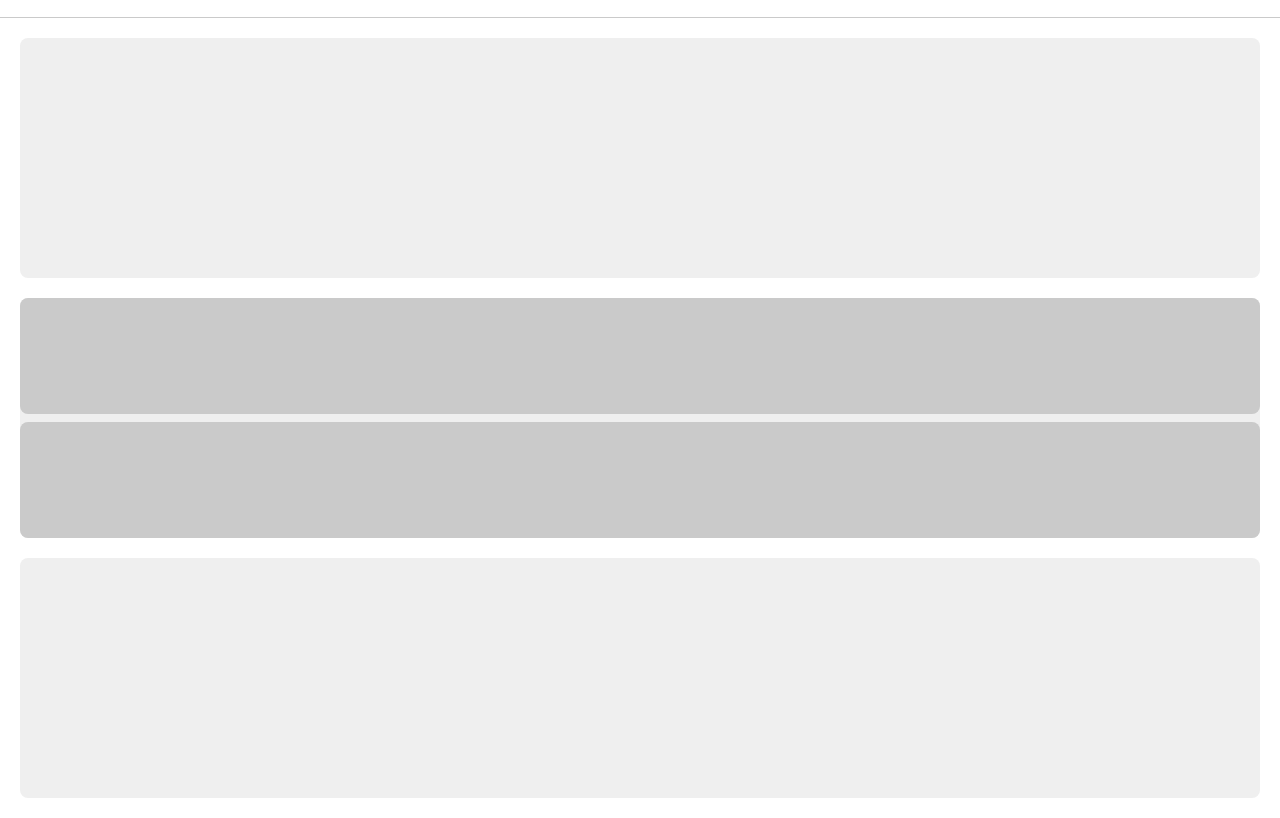
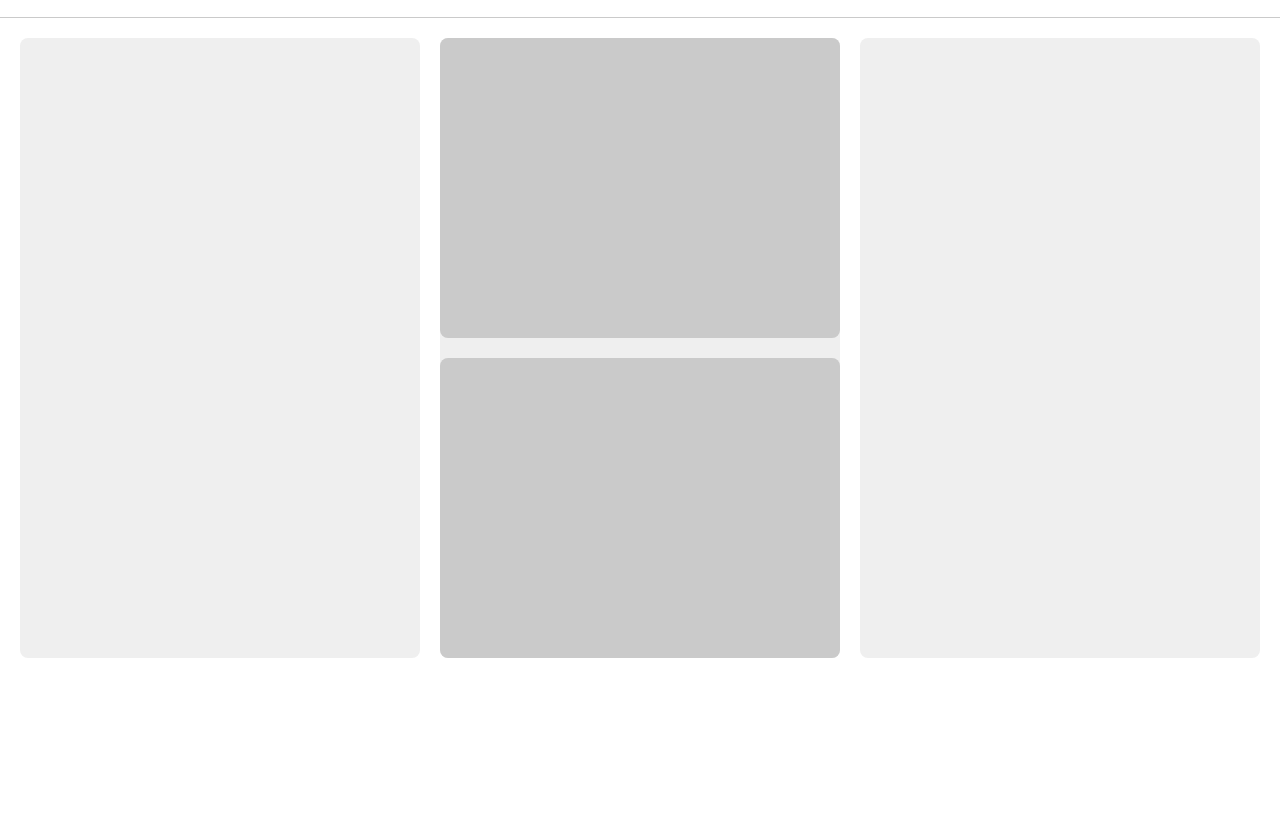
Before and after one commit to arvincodes/atmos, a website built with webpack: page src/index.html in a window 1280 px wide. Shown: the part 51-869 px from the top of the page. After the commit the page ends 800 px from the top, so only its background shows below. Built offline with nearby package versions, Linux system fonts and the light colour scheme.

Commit message:
Adjust sections to be responsive on larger screens

```diff
--- a/src/styles.css
+++ b/src/styles.css
@@ -75,6 +75,11 @@ h6 {
 
 /* ^^^ CSS Reset ^^^ */
 
+.wrapper {
+  display: flex;
+  flex-direction: column;
+}
+
 header {
   display: flex;
   padding: 20px;
@@ -142,7 +147,7 @@ main {
 .container {
   background-color: #efefef;
   width: 100%;
-  height: 240px;
+  min-height: 240px;
   border-radius: 8px;
 }
 
@@ -156,5 +161,21 @@ main {
 .today-and-conditions-container {
   display: flex;
   flex-direction: column;
-  gap: 8px;
+  gap: 20px;
+  height: 480px;
 }
+
+@media (min-width: 800px) {
+  main {
+    display: flex;
+    flex-direction: row;
+  }
+
+  .container {
+    min-height: 620px;
+  }
+
+  .today-and-conditions-container {
+    gap: 20px;
+  }
+}
```
